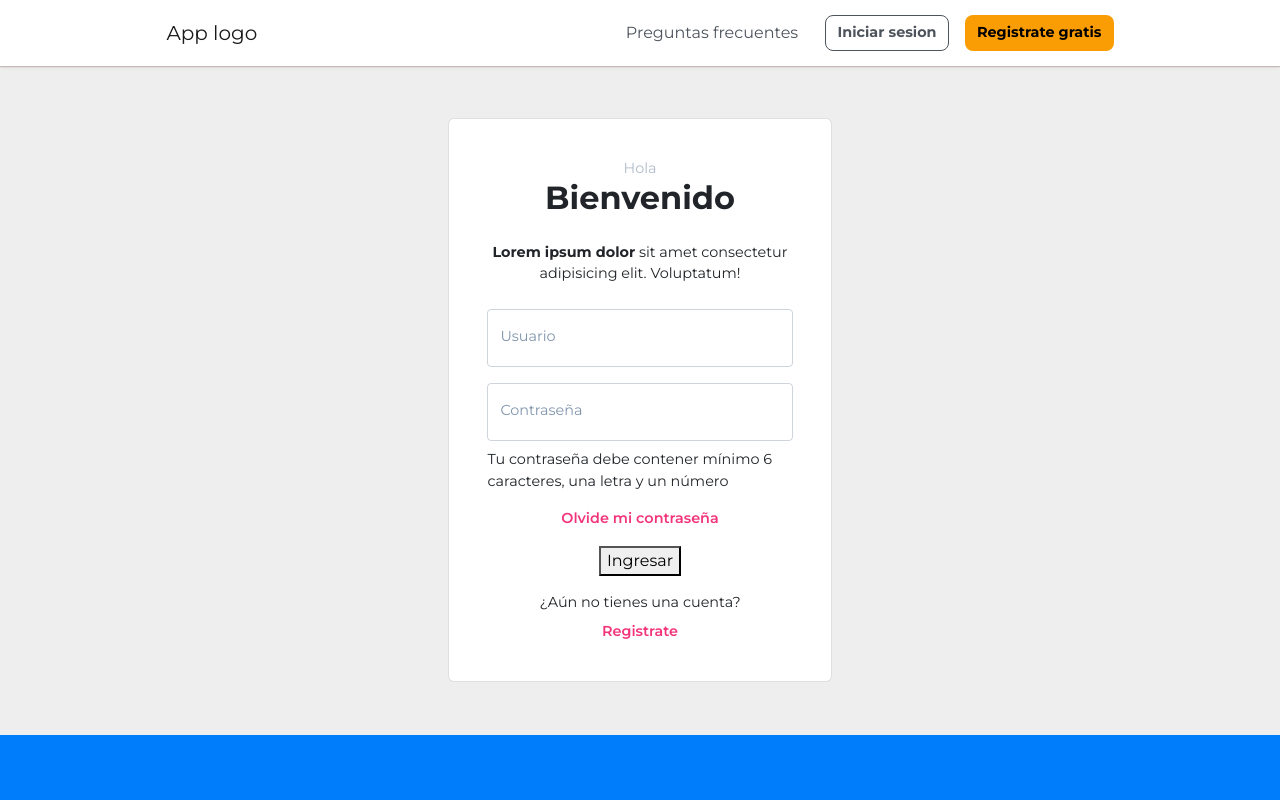
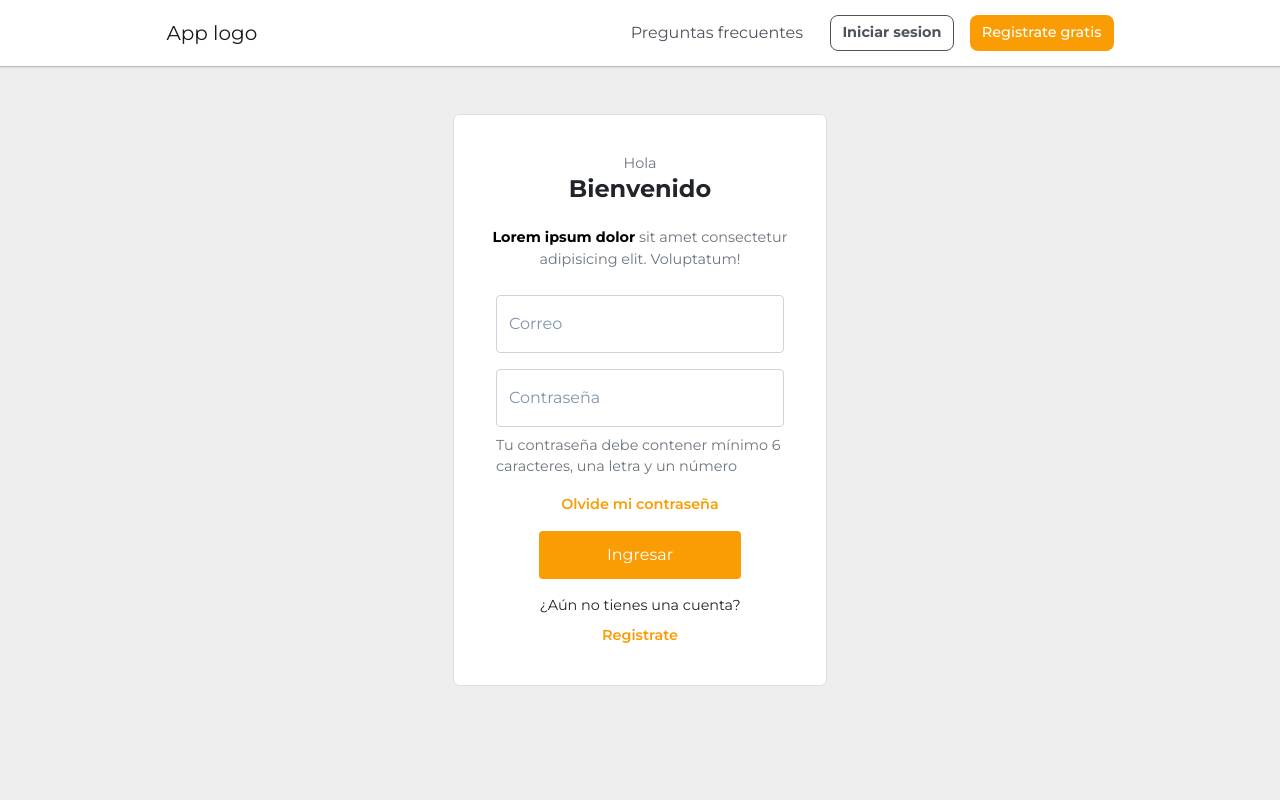
Before and after one commit to francogallegosqu/TextilFrontEnd, an Angular app: page /auth/login in a window 1280 px wide. Shown: the top 800 px of the page. Built offline with nearby package versions, Linux system fonts and the light colour scheme.

Commit message:
login and register forms

```diff
--- a/src/app/pages/auth/login/login.component.css
+++ b/src/app/pages/auth/login/login.component.css
@@ -1,6 +1,10 @@
 #login {
   background-color: #eee;
-  padding: 3.3rem;
+  padding-bottom: 150px;
+}
+
+form {
+  width: 288px;
 }
 
 p {
@@ -8,7 +12,7 @@ p {
 }
 
 a {
-  color: #f2357b;
+  color: var(--complementary);
   text-decoration: none;
   font-size: 0.9rem;
   font-weight: 600;
@@ -21,27 +25,28 @@ a:hover {
 
 label {
   color: #8095ac;
-  font-size: 0.9rem !important;
-}
-
-.hello {
-  margin-bottom: 0;
-  color: #afbcca;
 }
 
 .login-card {
-  margin: 0 auto;
+  margin: auto;
+  width: fit-content;
   padding: 2.4rem;
-  text-align: center;
   background-color: white;
-  width: 24rem;
+  border: 1px solid rgba(0, 0, 0, 0.125);
   border-radius: 6px;
+}
+
+.login-btn {
+  color: white;
+  background-color: var(--complementary);
+  width: 100%;
+  max-width: 229px;
+  height: 48px;
 }
 
 @media (max-width: 1200px) {
   #login {
     background-color: #fff;
-    padding: 1.5rem;
   }
   .login-card {
     border: none;
--- a/src/app/pages/auth/login/login.component.html
+++ b/src/app/pages/auth/login/login.component.html
@@ -1,23 +1,38 @@
 <div id="login">
-    <div class="card login-card">
-        <p class="hello">Hola</p>
-        <h2 class="mb-4"><strong>Bienvenido</strong></h2>
-        <p class="mb-4"><strong>Lorem ipsum dolor</strong> sit amet consectetur adipisicing elit. Voluptatum!
-        </p>
-        <form action="">
-            <div class="form-floating mb-3">
-                <input type="email" class="form-control" id="floatingInput" placeholder="Usuario">
-                <label for="floatingInput">Usuario</label>
+    <div class="container py-5">
+        <div class="login-card">
+            <div class="row justify-content-center">
+                <div class="col-auto text-center">
+                    <p class="mb-0 text-secondary">Hola</p>
+                    <h4 class="title fw-bold mb-4"> Bienvenido </h4>
+                    <p class="text-secondary mb-4"><strong class="text-black">Lorem ipsum dolor</strong> sit amet
+                        consectetur <br> adipisicing elit.
+                        Voluptatum!</p>
+                </div>
             </div>
-            <div class="form-floating mb-2">
-                <input type="password" class="form-control" id="floatingPassword" placeholder="Contraseña">
-                <label for="floatingPassword">Contraseña</label>
+            <div class="row justify-content-center">
+                <form action="" class="p-0">
+                    <div class="form-floating mb-3">
+                        <input type="email" class="form-control" id="floatingInput" placeholder="Correo">
+                        <label for="floatingInput">Correo</label>
+                    </div>
+                    <div class="form-floating mb-2">
+                        <input type="password" class="form-control" id="floatingPassword" placeholder="Contraseña">
+                        <label for="floatingPassword">Contraseña</label>
+                    </div>
+                    <p class="text-secondary">Tu contraseña debe contener mínimo 6 caracteres, una letra y un
+                        número
+                    </p>
+                </form>
             </div>
-            <p class="text-start">Tu contraseña debe contener mínimo 6 caracteres, una letra y un número</p>
-            <a href="">Olvide mi contraseña</a>
-            <button class="mt-3" type="submit">Ingresar</button>
-            <p class="mt-3 mb-2">¿Aún no tienes una cuenta?</p>
-            <a href="">Registrate</a>
-        </form>
+            <div class="row justify-content-center">
+                <div class="col-auto">
+                    <a href="#" class="text-center">Olvide mi contraseña</a>
+                    <button class="mt-3 btn login-btn d-block mx-auto" type="submit">Ingresar</button>
+                    <p class="mt-3 mb-2 ">¿Aún no tienes una cuenta?</p>
+                    <a href="#" class="text-center">Registrate</a>
+                </div>
+            </div>
+        </div>
     </div>
 </div>
--- a/src/app/pages/auth/register/register.component.css
+++ b/src/app/pages/auth/register/register.component.css
@@ -0,0 +1,23 @@
+#register {
+  padding-bottom: 150px;
+}
+
+form {
+  width: 288px;
+}
+
+a {
+  color: var(--complementary);
+}
+
+label {
+  color: #8095ac;
+}
+
+.continue-btn {
+  color: white;
+  background-color: var(--complementary);
+  width: 100%;
+  max-width: 229px;
+  height: 48px;
+}
--- a/src/app/pages/auth/register/register.component.html
+++ b/src/app/pages/auth/register/register.component.html
@@ -1 +1,40 @@
-<p>register works!</p>
+<section id="register">
+    <div class="container my-5">
+        <div class="row justify-content-center">
+            <div class="col-auto text-center">
+                <h4 class="title fw-bold"> Registrate en nuestra App </h4>
+                <p class="subtitle text-secondary">Lorem, ipsum dolor sit amet consectetur adipisicing elit.</p>
+            </div>
+        </div>
+        <div class="row justify-content-center mt-3">
+            <form action="" class="p-0">
+                <div class="form-floating mb-3">
+                    <input type="text" class="form-control" id="floatingInput" placeholder="RUC de tu empresa">
+                    <label for="floatingInput">RUC de tu empresa</label>
+                </div>
+                <div class="form-floating mb-3">
+                    <input type="text" class="form-control" id="floatingInput" placeholder="Razón social">
+                    <label for="floatingInput">Razón social</label>
+                </div>
+                <div class="form-floating mb-3">
+                    <input type="email" class="form-control" id="floatingInput" placeholder="Correo">
+                    <label for="floatingInput">Correo</label>
+                </div>
+                <div class="form-floating mb-2">
+                    <input type="password" class="form-control" id="floatingPassword" placeholder="Contraseña">
+                    <label for="floatingPassword">Contraseña</label>
+                </div>
+                <p class="text-secondary">Tu contraseña debe contener <br> mínimo 6 caracteres, una letra y un
+                    número
+                </p>
+            </form>
+        </div>
+        <div class="row justify-content-center">
+            <div class="col-auto">
+                <button class="mt-3 btn continue-btn d-block mx-auto" type="submit">Continuar</button>
+                <br>
+                <span class="mt-3 mb-2">¿Ya tienes una cuenta? <a href="">Iniciar Sesion</a></span>
+            </div>
+        </div>
+    </div>
+</section>
--- a/src/app/pages/landing/landing.component.css
+++ b/src/app/pages/landing/landing.component.css
@@ -57,7 +57,7 @@ section {
   background-color: var(--complementary);
   border: none;
   padding: 0.75rem 1rem 0.75rem 0.8rem;
-  color: #000 !important;
+  color: white !important;
 }
 
 /* products section */
@@ -67,7 +67,7 @@ section {
 }
 
 #products .nav-pills button.active {
-  color: black;
+  color: white;
   background-color: var(--complementary) !important;
   font-size: 16px;
 }
--- a/src/app/shared/navbar/navbar.component.css
+++ b/src/app/shared/navbar/navbar.component.css
@@ -39,7 +39,8 @@
 .navbar-register-btn {
   background-color: var(--complementary);
   border-color: transparent;
-  color: #000 !important;
+  font-weight: 500;
+  color: white !important;
 }
 
 .profile-icon {
--- a/src/app/shared/navbar/navbar.component.ts
+++ b/src/app/shared/navbar/navbar.component.ts
@@ -22,10 +22,6 @@ export class NavbarComponent implements OnInit {
   ngOnInit(): void {
   }
 
-  login() {
-    this.loggedIn = true;
-  }
-
   logout() {
     this.loggedIn = false;
   }
--- a/src/styles.css
+++ b/src/styles.css
@@ -1,6 +1,6 @@
 :root {
-  --primary: #007DFA;
-  --complementary: #FA9C04;
+  --primary: #007dfa;
+  --complementary: #fa9c04;
   /*
   anterior
   --primary: #004d74;
@@ -10,4 +10,5 @@
 
 body {
   font-family: "Montserrat", sans-serif;
+  margin: 0;
 }
```
